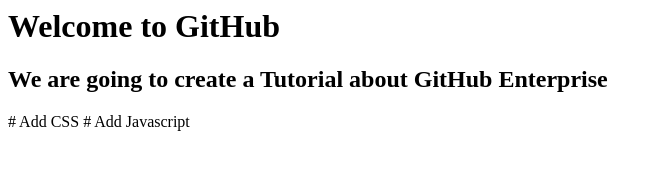
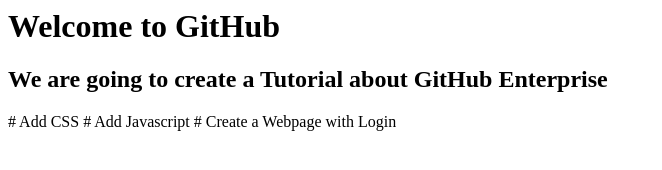
Before and after one commit to mohanzzz/Wow_Repo, a plain HTML site: page index.html in a window 1280 px wide. Shown: the whole page, without its empty margins (0-662 px from the left). Drawn offline with Linux system fonts and the light colour scheme.

Commit message:
Update index.html

```diff
--- a/index.html
+++ b/index.html
@@ -4,4 +4,5 @@
 
 # Add CSS
 # Add Javascript
+# Create a Webpage with Login
 </html>
```
